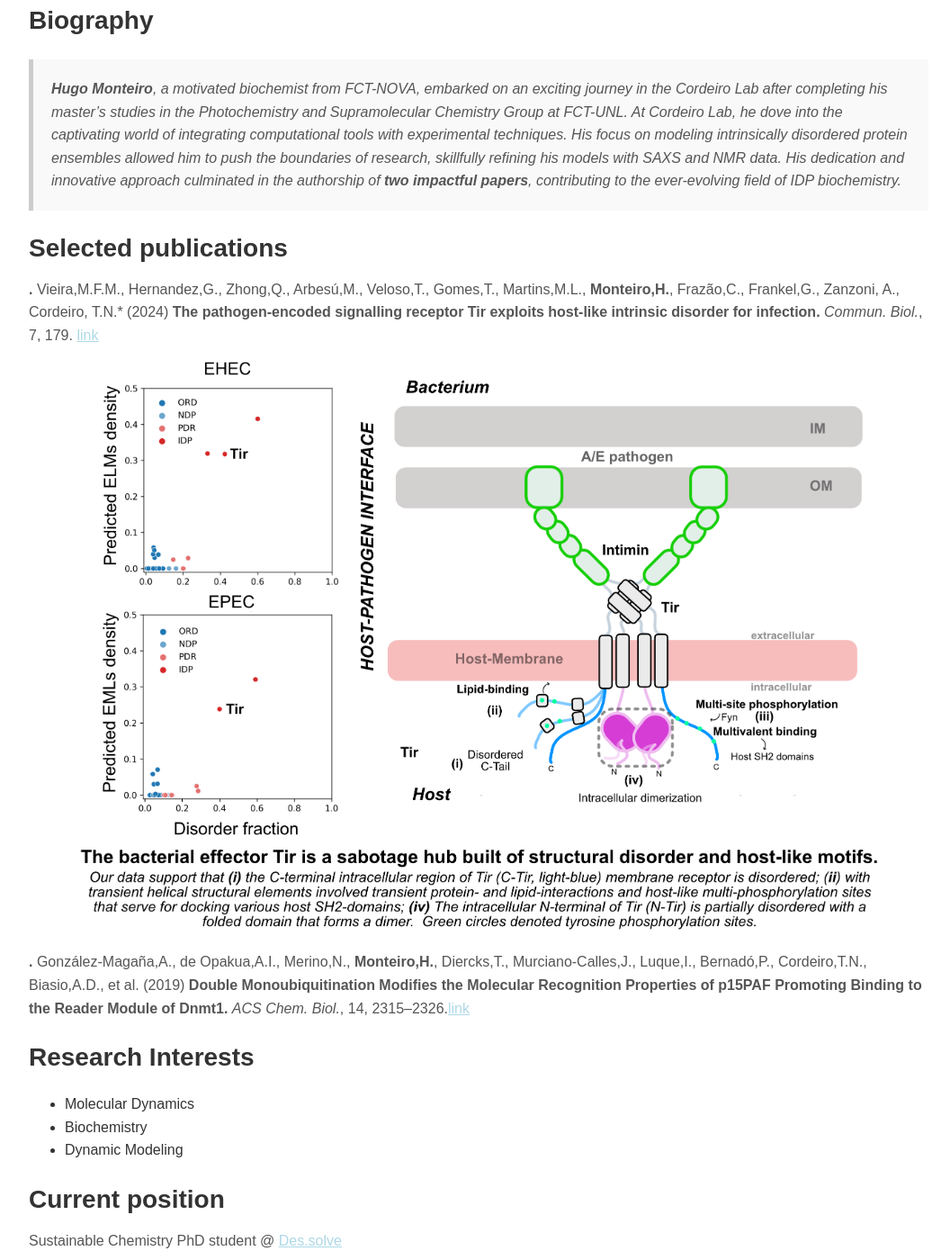
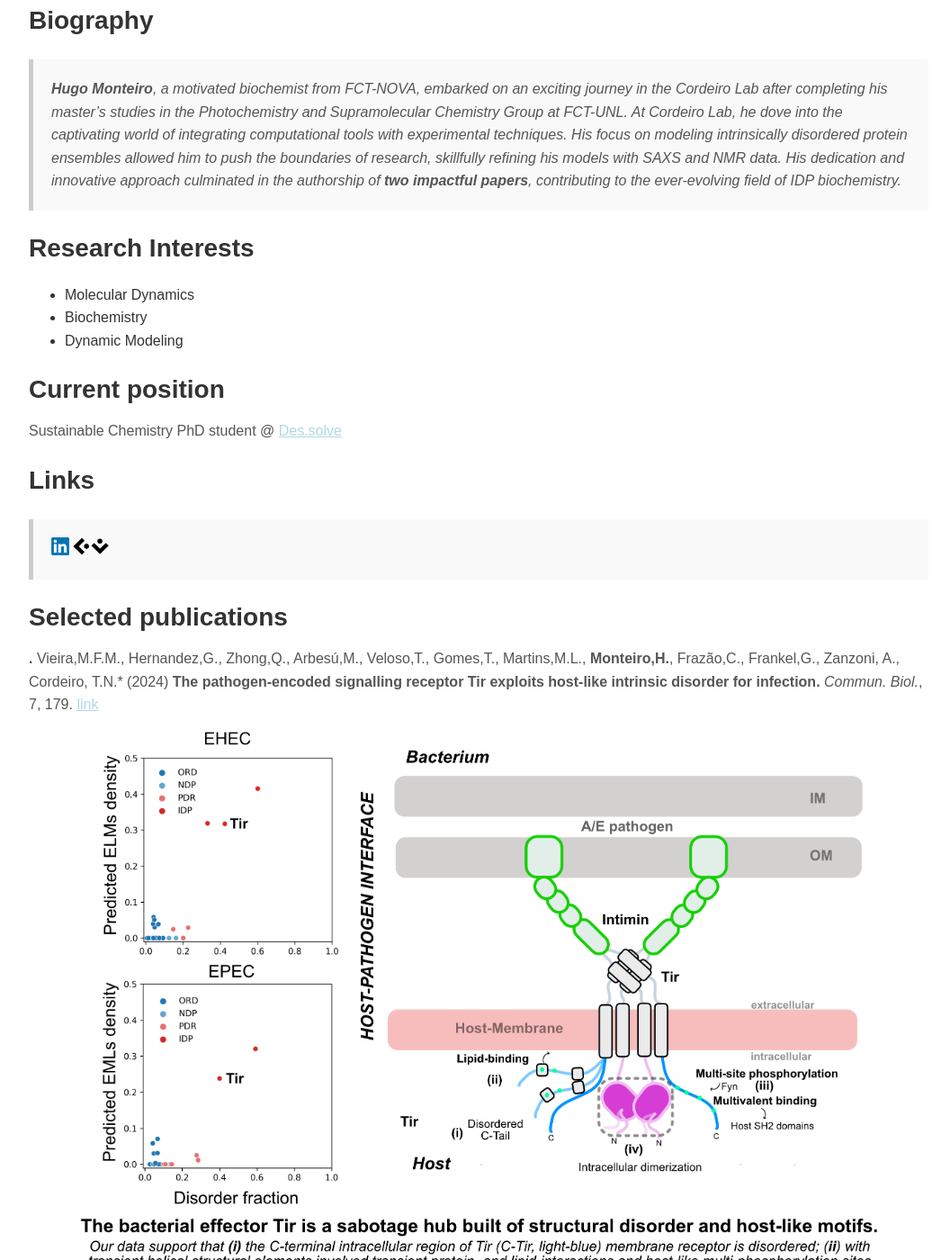
Before and after one commit to CordeiroLab/CordeiroLab.github.io, a Jekyll site: the page built from team/hugo-monteiro.md, in a window 1280 px wide and 1400 px high, scrolled down 842 px. Shown: the whole window at 90% size, without its empty margins (108-1164 px from the left). Built offline with Jekyll 4.4.1, drawn with Linux system fonts in a browser that asks for light colours.

Commit message:
Update hugo-monteiro.md

```diff
--- a/team/hugo-monteiro.md
+++ b/team/hugo-monteiro.md
@@ -13,17 +13,6 @@ title: Hugo Monteiro
 
 > **Hugo Monteiro**, a motivated biochemist from FCT-NOVA, embarked on an exciting journey in the Cordeiro Lab after completing his master’s studies in the Photochemistry and Supramolecular Chemistry Group at FCT-UNL. At Cordeiro Lab, he dove into the captivating world of integrating computational tools with experimental techniques. His focus on modeling intrinsically disordered protein ensembles allowed him to push the boundaries of research, skillfully refining his models with SAXS and NMR data. His dedication and innovative approach culminated in the authorship of **two impactful papers**, contributing to the ever-evolving field of IDP biochemistry.
 
-## Selected publications
-**.** Vieira,M.F.M., Hernandez,G., Zhong,Q., Arbesú,M., Veloso,T., Gomes,T., Martins,M.L., **Monteiro,H.**, Frazão,C., Frankel,G., Zanzoni, A.,  Cordeiro, T.N.* (2024) **The pathogen-encoded signalling receptor Tir exploits host-like intrinsic disorder for infection.** *Commun. Biol.*, 7, 179. [link](https://doi.org/10.1038/s42003-024-05856-9)
-<p align="center">
-  <a href="https://doi.org/10.1038/s42003-024-05856-9" >
-  <img src="/assets/images/thumbnail/pub19-thumbnail.png" alt="Publication 19" style="width: 90%; max-width: 100%; height: auto;" />
-  </a>
-</p>
-
-**.** González-Magaña,A., de Opakua,A.I., Merino,N., **Monteiro,H.**, Diercks,T., Murciano-Calles,J., Luque,I., Bernadó,P., Cordeiro,T.N., Biasio,A.D., et al. (2019) **Double Monoubiquitination Modifies the Molecular Recognition Properties of p15PAF Promoting Binding to the Reader Module of Dnmt1.** *ACS Chem. Biol.*, 14, 2315–2326.[link](https://doi.org/10.1021/acschembio.9b00679)
-
-
 ## Research Interests
 
 - Molecular Dynamics
@@ -37,6 +26,16 @@ Sustainable Chemistry PhD student @ [Des.solve](https://sites.fct.unl.pt/des-sol
 >[<img src="/assets/images/icons/linkedin_icon.png" alt="linkedin" width="20" height="20">](https://www.linkedin.com/in/hugo-monteiro10)
 >[<img src="/assets/images/icons/ciencia-vitae_icon.png" alt="gscholar" width="40" height="20">](https://www.cienciavitae.pt/6C10-03D5-ED60)
 
+## Selected publications
+**.** Vieira,M.F.M., Hernandez,G., Zhong,Q., Arbesú,M., Veloso,T., Gomes,T., Martins,M.L., **Monteiro,H.**, Frazão,C., Frankel,G., Zanzoni, A.,  Cordeiro, T.N.* (2024) **The pathogen-encoded signalling receptor Tir exploits host-like intrinsic disorder for infection.** *Commun. Biol.*, 7, 179. [link](https://doi.org/10.1038/s42003-024-05856-9)
+<p align="center">
+  <a href="https://doi.org/10.1038/s42003-024-05856-9" >
+  <img src="/assets/images/thumbnail/pub19-thumbnail.png" alt="Publication 19" style="width: 90%; max-width: 100%; height: auto;" />
+  </a>
+</p>
+
+**.** González-Magaña,A., de Opakua,A.I., Merino,N., **Monteiro,H.**, Diercks,T., Murciano-Calles,J., Luque,I., Bernadó,P., Cordeiro,T.N., Biasio,A.D., et al. (2019) **Double Monoubiquitination Modifies the Molecular Recognition Properties of p15PAF Promoting Binding to the Reader Module of Dnmt1.** *ACS Chem. Biol.*, 14, 2315–2326.[link](https://doi.org/10.1021/acschembio.9b00679)
+
 ---
 
 **[← Back to Team](/pages/team.html)**
```
